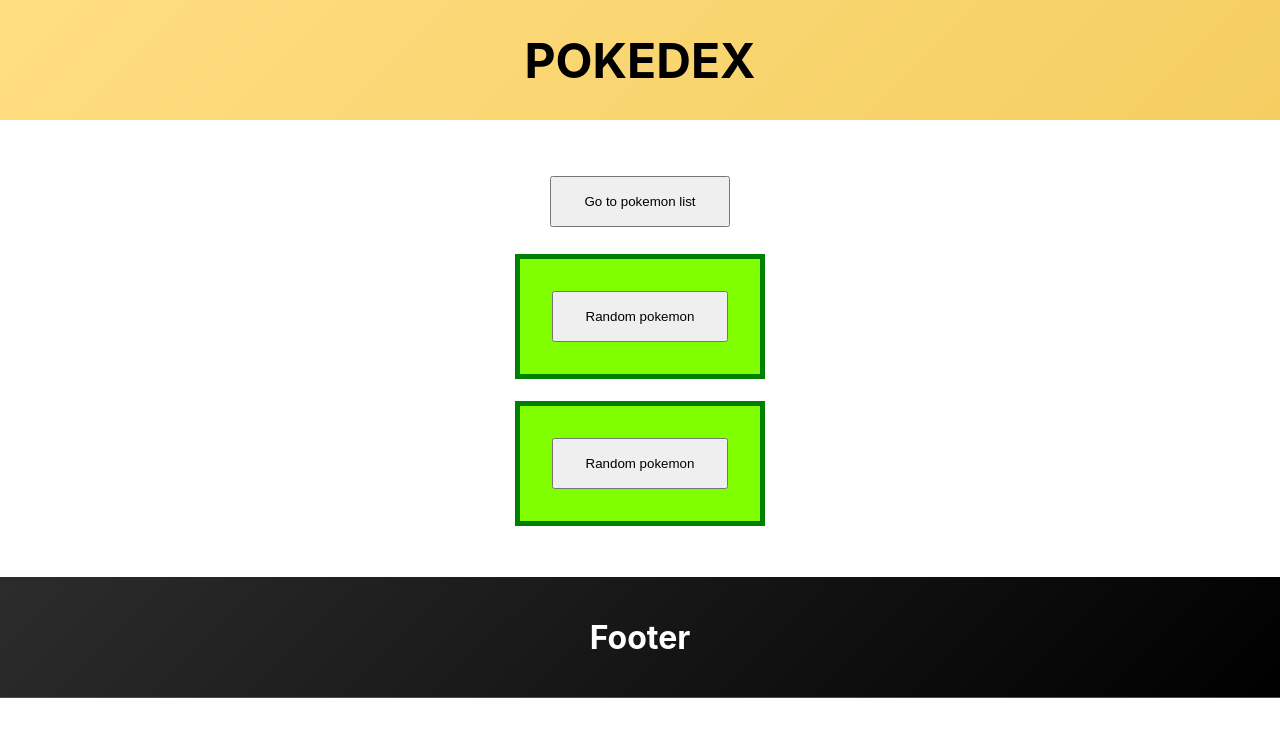
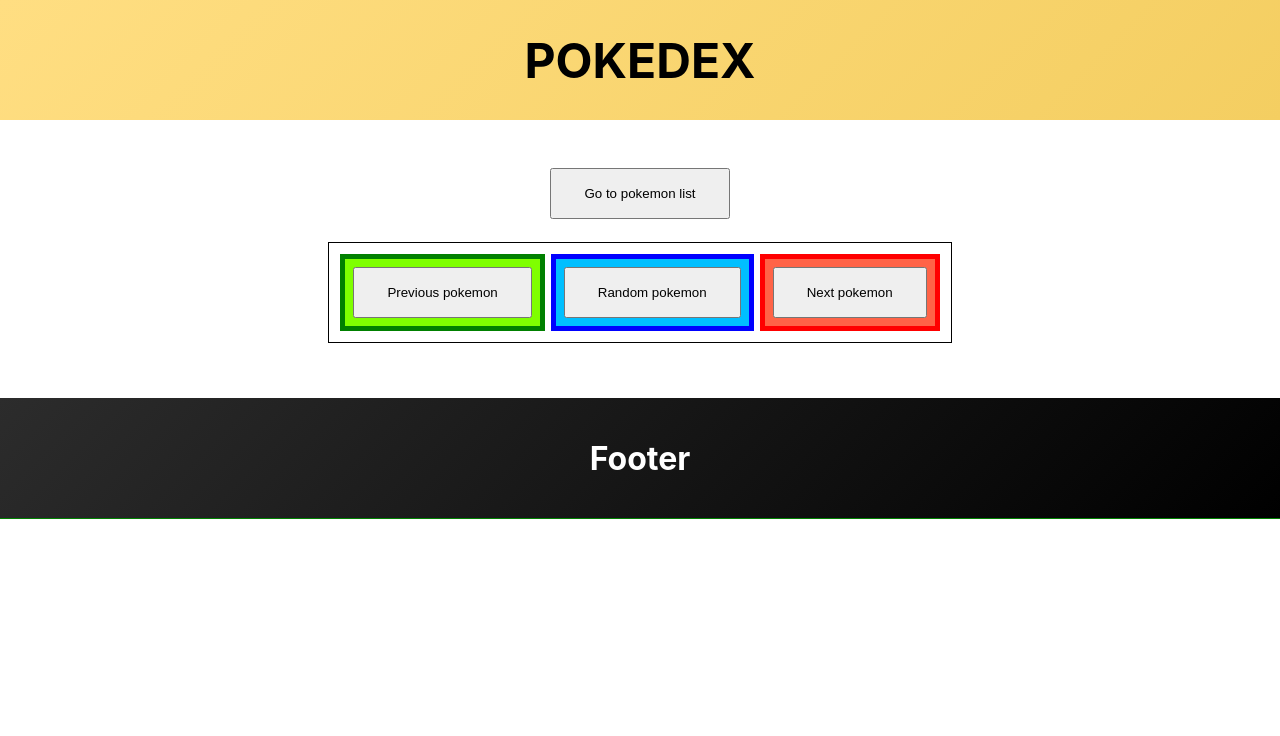
Before and after one commit to Patern14/react-pokedex-03, a React (Create React App) app: page /randompokemon in a window 1280 px wide. Shown: the top 736 px of the page. Built offline with nearby package versions, Linux system fonts and the light colour scheme.

Commit message:
Components Next and Previous added. PROBLEM: need to click two times.

```diff
--- a/src/App.css
+++ b/src/App.css
@@ -56,7 +56,7 @@
 }
 
 .btn-test {
-  margin: 1rem;
+  margin: 0.5rem;
   padding: 1rem 2rem;
 }
 
@@ -299,11 +299,32 @@
 .evo_one:hover, .evo_two:hover, .evo_three:hover {
   transform: scale(1.1);
 }
+/* PrevRandNext container ========================================================================== */
+.prevRandNext_container {
+  outline: 1px solid black;
+  display: flex;
+  justify-content: space-around;
+  margin: 1rem;
+  padding: 0.5rem;
+}
 
 /* Random pokemon component ========================================================================== */
 .random_pokemon_component {
+  outline: 5px solid blue;
+  margin: 0.5rem;
+  background: deepskyblue;
+}
+
+/* Next pokemon component ========================================================================== */
+.next_pokemon_component {
+  outline: 5px solid red;
+  margin: 0.5rem;
+  background: tomato;
+}
+
+/* Previous pokemon component ========================================================================== */
+.previous_pokemon_component {
   outline: 5px solid green;
-  margin: 1rem;
-  padding: 1rem;
+  margin: 0.5rem;
   background: chartreuse;
 }
--- a/src/App.js
+++ b/src/App.js
@@ -6,6 +6,8 @@
 import PokemonList from "./components/PokemonList";
 import PokemonDetails from "./components/PokemonDetails";
 import RandomPokemon from "./components/RandomPokemon";
+import NextPokemon from "./components/NextPokemon";
+import PreviousPokemon from "./components/PreviousPokemon";
 
 /* TODO: ================================================================
     Sprites for generations 6+
@@ -26,7 +28,11 @@
           <button className="btn-test" >Go to pokemon list</button>
         </Link>
 
-        <RandomPokemon/>
+        <div className="prevRandNext_container">
+          <PreviousPokemon/>
+          <RandomPokemon/>
+          <NextPokemon/>
+        </div>
 
         {/* <Link to="/randompokemon">
           <button className="btn-test" >Go to random pokemon</button>
@@ -34,7 +40,7 @@
 
         <Switch>  {/* We can have different routes inside Switch */}
           <Route exact path="/pokemonlist" component={PokemonList} />
-          <Route path="/randompokemon" component={RandomPokemon} />
+          {/* <Route path="/randompokemon" component={RandomPokemon} /> */}
           <Route path="/pokemondetails/:slug" component={PokemonDetails} />  {/* Allow url modif */}
         </Switch>
 
--- /dev/null
+++ b/src/components/NextPokemon.js
@@ -0,0 +1,30 @@
+import React, { useEffect, useState } from "react";
+import {useParams, Link} from "react-router-dom";
+import PokemonDetails from "./PokemonDetails";
+
+const NextPokemon = () => {
+    const [nextPokemonNumber, setNextPokemonNumber] = useState();
+
+    let next = console.log("0 => NEXT need to be initialized")
+
+    const generateNextPokemonNumber = () => {
+        next = document.getElementById("poke_id") && parseInt(document.getElementById("poke_id").innerHTML, 10)
+        setNextPokemonNumber(next + 1)
+    };
+
+    useEffect(() => {
+        generateNextPokemonNumber();
+        setNextPokemonNumber(next)
+    }, []);
+
+
+    return (
+        <div className="next_pokemon_component" >
+            <Link to={`/pokemondetails/${nextPokemonNumber}`}>
+                <button className="btn-test" onClick={generateNextPokemonNumber} >Next pokemon</button>
+            </Link>
+        </div>
+    )
+}
+
+export default NextPokemon;
--- a/src/components/PokemonDetails.js
+++ b/src/components/PokemonDetails.js
@@ -1,10 +1,9 @@
 import React, {useEffect, useState} from "react";
 import {useParams, Link} from "react-router-dom";
-import RandomPokemon from "./RandomPokemon";
+/* import RandomPokemon from "./RandomPokemon"; */
 
 /* TODO: ================================================================
     Next / Previous pokemon
-    Random Pokemon
 ========================================================================*/
 
 const PokemonDetails = () => {
@@ -78,7 +77,7 @@
         {pokemon &&
         <div className="pokemon_details" >
             <div className={`poke_portrait ${typeA}`} >
-                <h1>#{pokemon.id} </h1>
+                {/* <h1>#</h1> */}<h1 id="poke_id">{pokemon.id}</h1>
                 <img src={pokemon.sprites.other.dream_world.front_default} alt="poke sprite" className="portrait_img" />
                 <h2 className="portrait_name" >{pokemon.name} </h2>
             </div>
--- /dev/null
+++ b/src/components/PreviousPokemon.js
@@ -0,0 +1,30 @@
+import React, { useEffect, useState } from "react";
+import {useParams, Link} from "react-router-dom";
+import PokemonDetails from "./PokemonDetails";
+
+const PreviousPokemon = () => {
+    const [previousPokemonNumber, setPreviousPokemonNumber] = useState();
+
+    let previous = console.log("0 => PREVIOUS need to be initialized")
+
+    const generatePreviousPokemonNumber = () => {
+        previous = document.getElementById("poke_id") && parseInt(document.getElementById("poke_id").innerHTML, 10)
+        setPreviousPokemonNumber(previous - 1)
+    };
+
+    useEffect(() => {
+        generatePreviousPokemonNumber();
+        setPreviousPokemonNumber(previous)
+    }, []);
+
+
+    return (
+        <div className="previous_pokemon_component" >
+            <Link to={`/pokemondetails/${previousPokemonNumber}`}>
+                <button className="btn-test" onClick={generatePreviousPokemonNumber} >Previous pokemon</button>
+            </Link>
+        </div>
+    )
+}
+
+export default PreviousPokemon;
--- a/src/components/RandomPokemon.js
+++ b/src/components/RandomPokemon.js
@@ -6,7 +6,7 @@
 
     const generateRandomNumber = () => {
                 setRandomPokemonNumber(Math.floor(Math.random() * 898 + 1))    // 898 is the total of pokemons in the API database.
-            }
+    }
 
     useEffect(() => {
 
```
Also changed, not shown: src/components/NextPokemon copy.js (added, +30 -0 lines), src/components/PreviousPokemon copy.js (added, +30 -0 lines).
